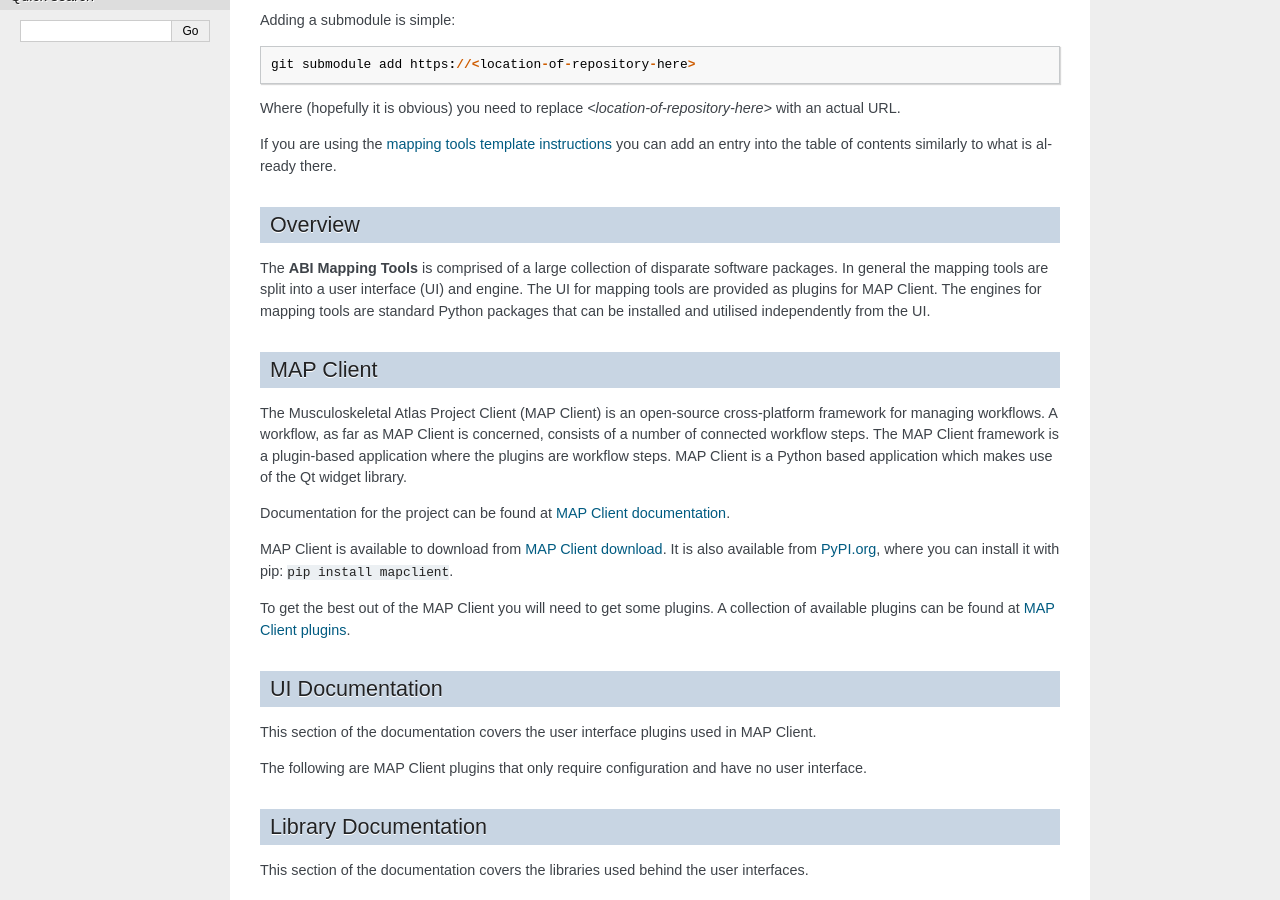
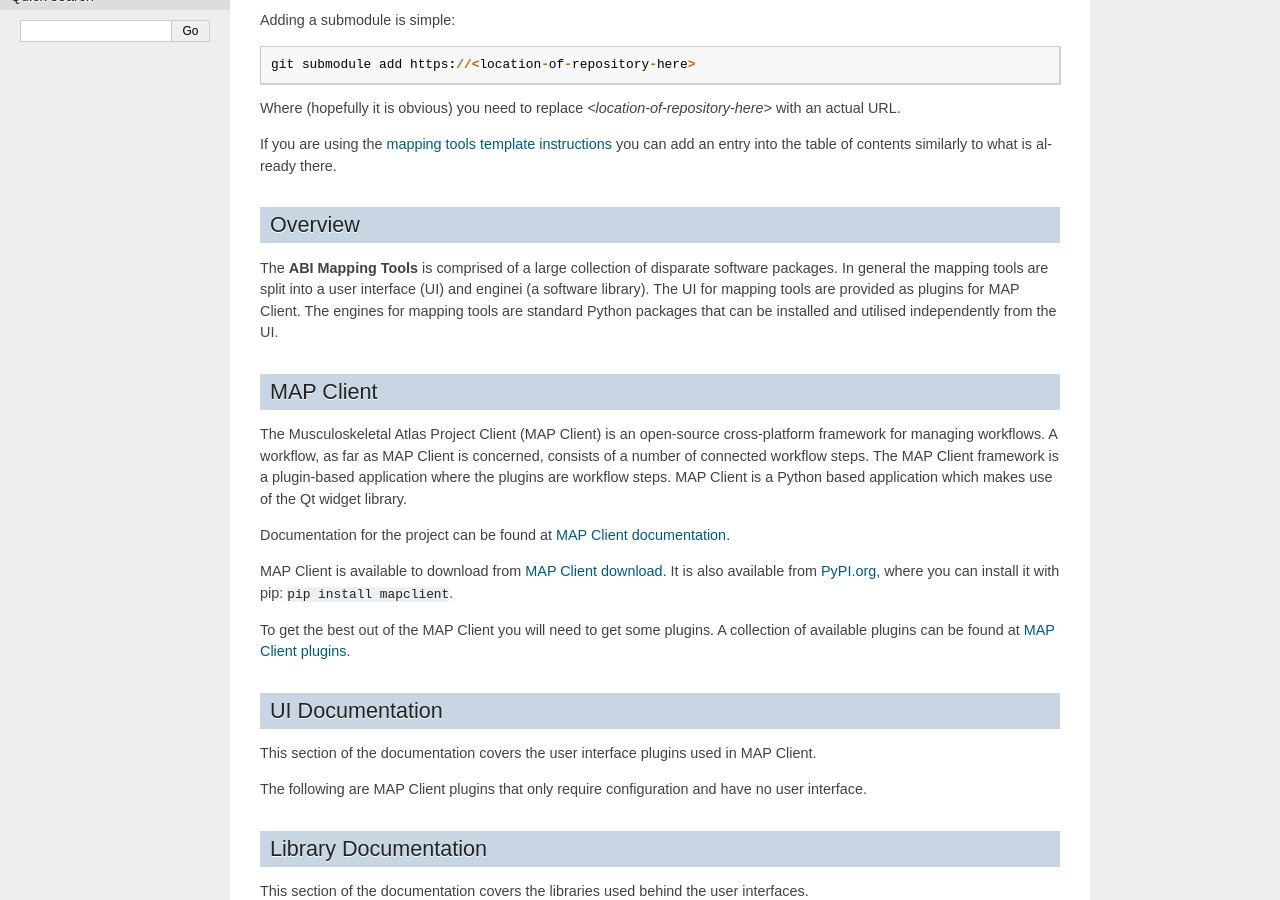
Before and after one commit to ABI-Tutorials/ABI-MappingTools, a Sphinx documentation site: the page built from docs/index.rst, in a window 1280 px wide and 900 px high, scrolled down 328 px. Built offline with Sphinx 7.4.7, drawn with Linux system fonts in a browser that asks for light colours; pages that are not in the unit, such as notebooks, are missing from menus.

Commit message:
Clarify engine in index.rst.

```diff
--- a/docs/index.rst
+++ b/docs/index.rst
@@ -25,7 +25,7 @@
 --------
 
 The **ABI Mapping Tools** is comprised of a large collection of disparate software packages.
-In general the mapping tools are split into a user interface (UI) and engine.
+In general the mapping tools are split into a user interface (UI) and enginei (a software library).
 The UI for mapping tools are provided as plugins for MAP Client.
 The engines for mapping tools are standard Python packages that can be installed and utilised independently from the UI.
 
```
